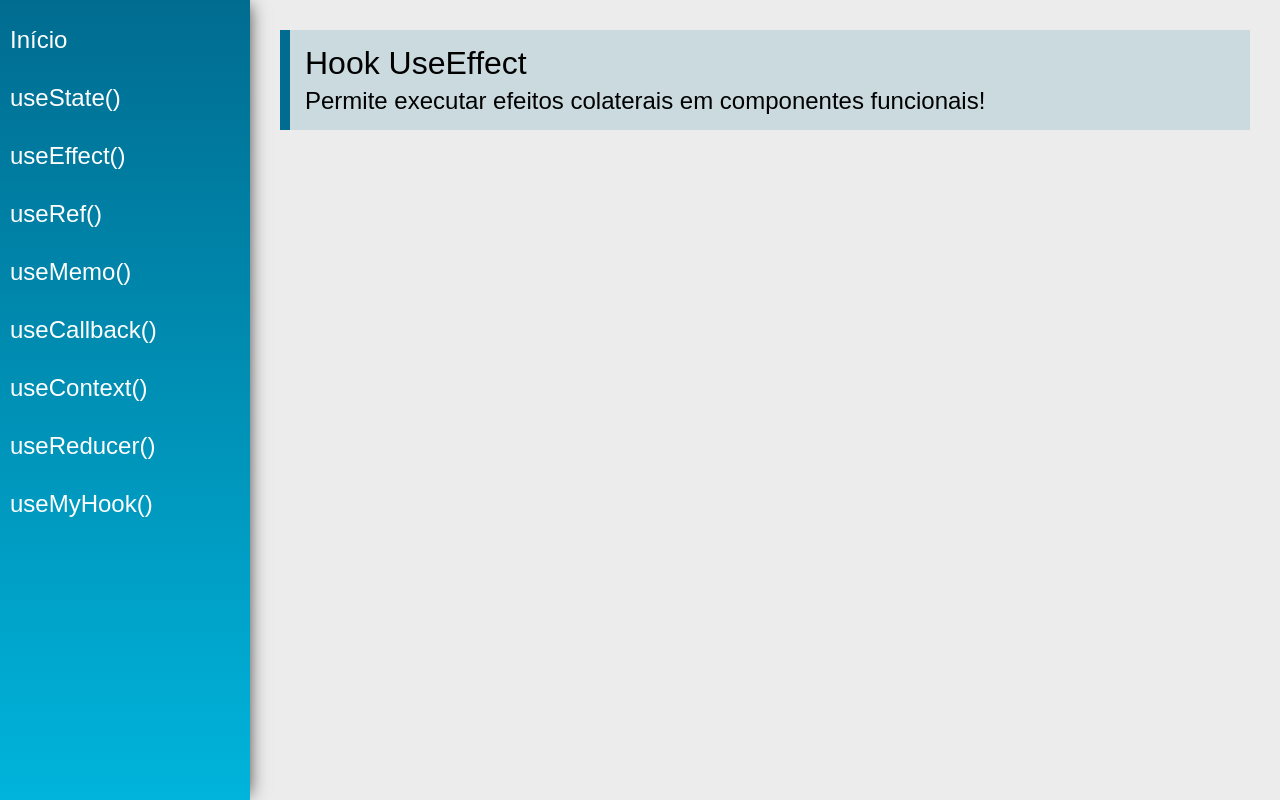
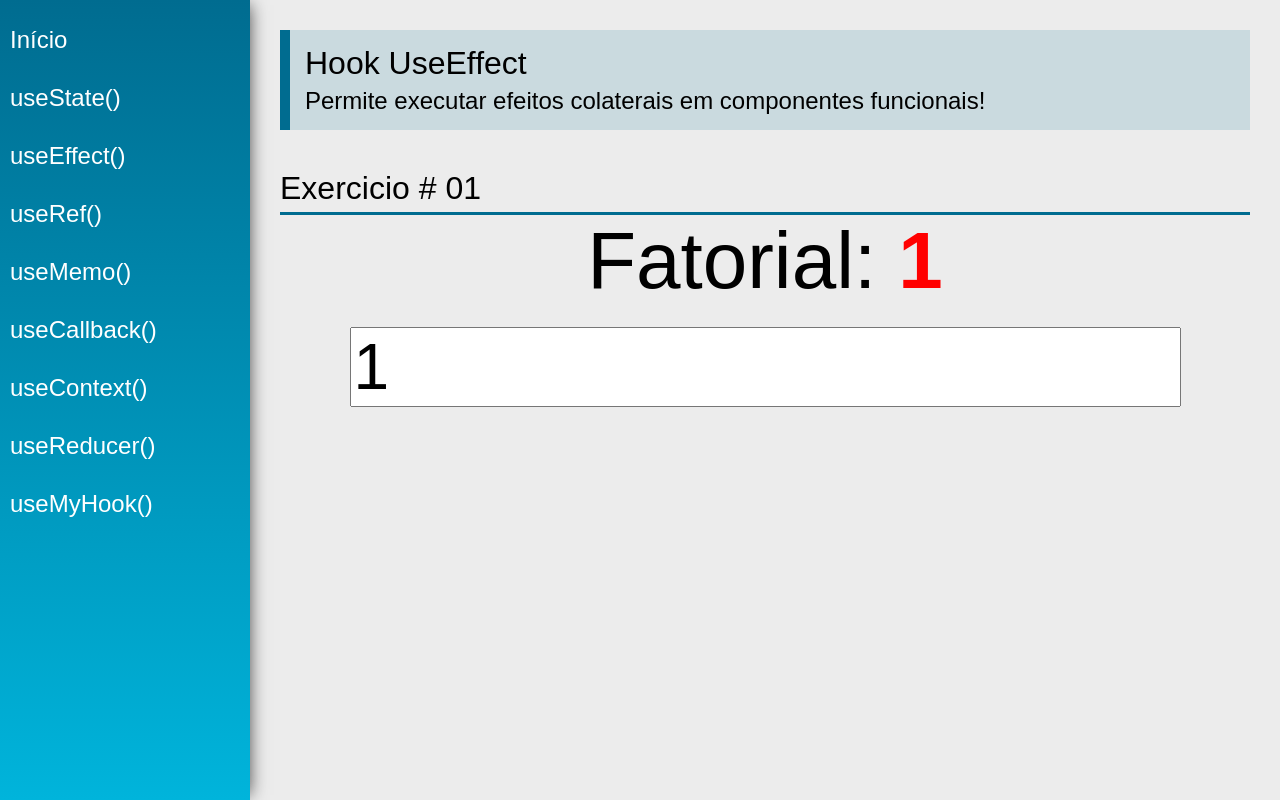
Before and after one commit to willbueno/react-hooks, a React (Create React App) app: page /useEffect in a window 1280 px wide. Built offline with nearby package versions, Linux system fonts and the light colour scheme.

Commit message:
hook useEffect

```diff
--- a/src/views/examples/UseEffect.jsx
+++ b/src/views/examples/UseEffect.jsx
@@ -1,13 +1,52 @@
-import React from 'react'
+import React, { useEffect, useState } from 'react'
 import PageTitle from '../../components/layout/PageTitle'
+import SectionTitle from '../../components/layout/SectionTitle'
+
+function calcFactorial(number) {
+    const n = parseInt(number)
+
+    if (n < 0) {
+        return -1
+    }
+
+    if (n === 0) {
+        return 1
+    }
+
+    return calcFactorial(n - 1) * n
+}
 
 const UseEffect = (props) => {
+    const [number, setNumber] = useState(1)
+    const [factorial, setFactorial] = useState(1)
+
+    useEffect(function () {
+        setFactorial(calcFactorial(number))
+    }, [number])
+
+    useEffect(function () {
+        if (factorial > 1000000) {
+            document.title = 'Eita!!!'
+        }
+    }, [number])
+
     return (
         <div className="UseEffect">
             <PageTitle
                 title="Hook UseEffect"
-                subtitle="Permite executar efeitos colaterais em componentes funcionais!"
-            />
+                subtitle="Permite executar efeitos colaterais em componentes funcionais!" />
+
+            <SectionTitle title="Exercicio # 01"/>
+
+            <div className="center">
+                <div>
+                    <span className="text">Fatorial: </span>
+                    <span className="text red">{factorial === -1 ? 'Nao existe' : factorial}</span>
+                </div>
+                <input type="number" className="input"
+                    value={number}
+                    onChange={e => setNumber(e.target.value)} />
+            </div>
         </div>
     )
 }
--- a/src/views/examples/UseState.jsx
+++ b/src/views/examples/UseState.jsx
@@ -12,8 +12,7 @@ const UseState = (props) => {
         <div className="UseState">
             <PageTitle
                 title="Hook UseState"
-                subtitle="Estado em componentes funcionais!"
-            />
+                subtitle="Estado em componentes funcionais!" />
 
             <SectionTitle title="Exercicio # 01" />
             <div className="center">
@@ -30,7 +29,8 @@ const UseState = (props) => {
 
             <SectionTitle title="Exercicio # 02" />
             <input type="text" className="input"
-                value={name} onChange={e => setName(e.target.value)} />
+                value={name}
+                onChange={e => setName(e.target.value)} />
             <span className="text">{name}</span>
         </div>
     )
```
